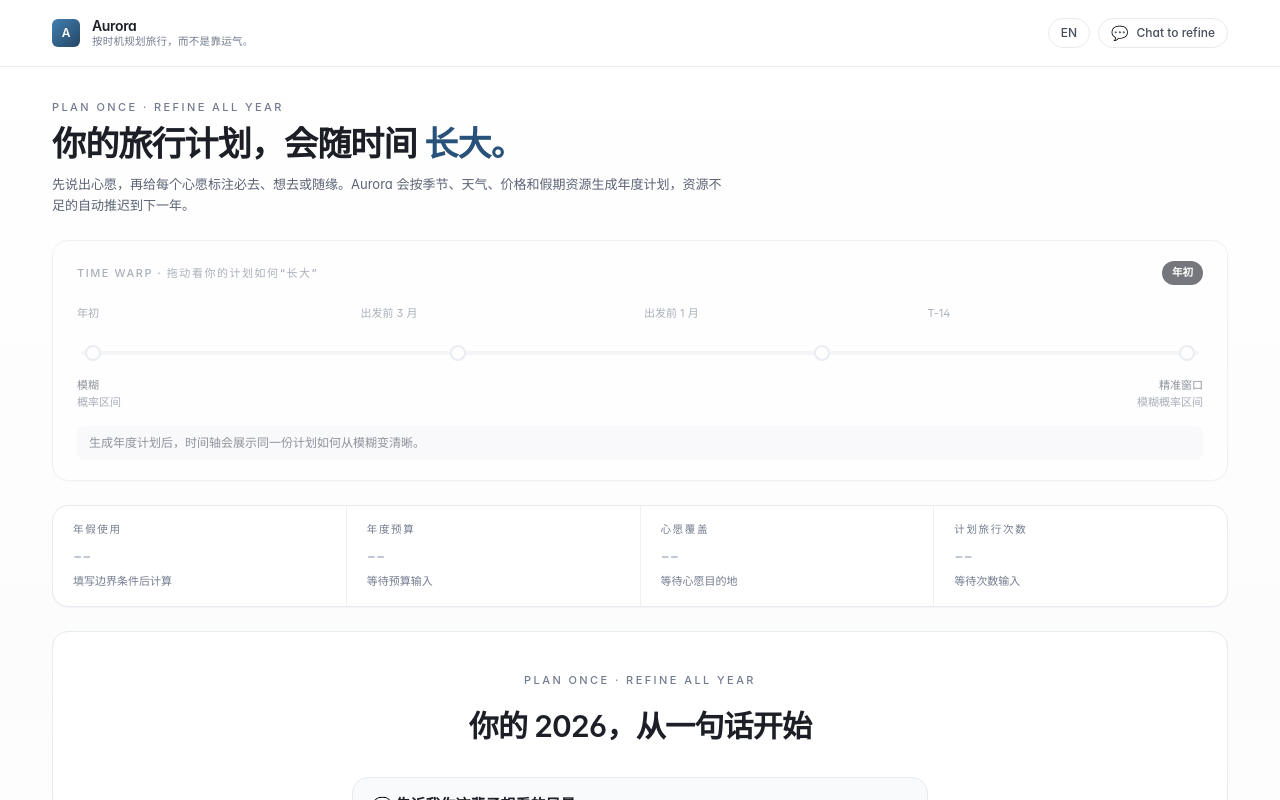
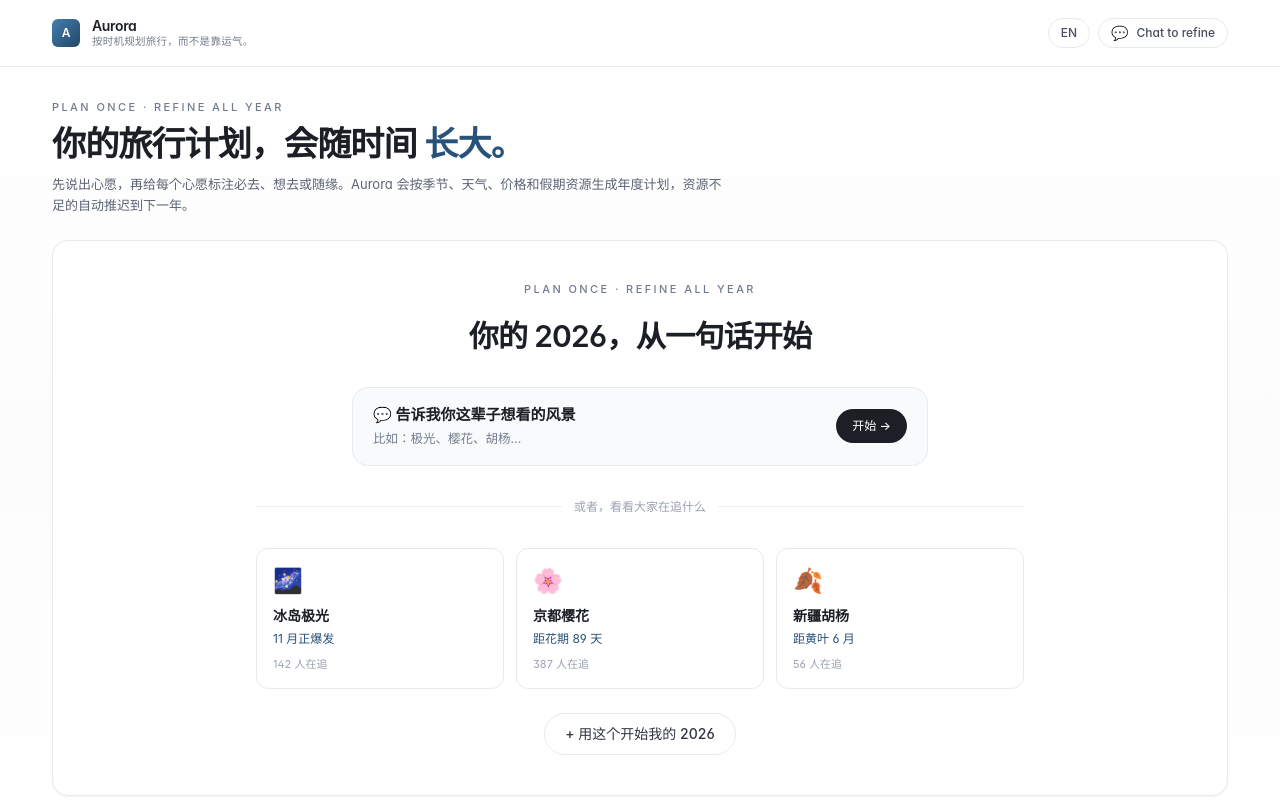
Before and after one commit to youzuos/aurora-travel, a Next.js app: page / in a window 1280 px wide. Shown: the top 800 px of the page. Built offline with nearby package versions, Linux system fonts and the light colour scheme; a web font is replaced by a local one.

Commit message:
Update homepage plan hierarchy

```diff
--- a/app/page.tsx
+++ b/app/page.tsx
@@ -138,12 +138,37 @@
           )}
         </section>
 
-        <TimeWarp lang={lang} warp={warp} disabled={!hasPlan} onChange={setWarp} />
-        <MaturitySummary lang={lang} warp={warp} trips={trips} />
-        <PriceAlert lang={lang} warp={warp} hasPlan={hasPlan} />
-        <Stats lang={lang} profile={profile} trips={trips} deferredTrips={deferredTrips} />
+        {!hasPlan && (
+          <YearView
+            lang={lang}
+            warp={warp}
+            trips={trips}
+            deferredTrips={deferredTrips}
+            onSelectTrip={setSelectedTrip}
+            onOpenPlanner={() => openPlanner()}
+            onStartWithWishlist={openPlanner}
+          />
+        )}
 
-        {selectedTrip ? (
+        {hasPlan && !selectedTrip && (
+          <>
+            <YearView
+              lang={lang}
+              warp={warp}
+              trips={trips}
+              deferredTrips={deferredTrips}
+              onSelectTrip={setSelectedTrip}
+              onOpenPlanner={() => openPlanner()}
+              onStartWithWishlist={openPlanner}
+            />
+            <TimeWarp lang={lang} warp={warp} onChange={setWarp} />
+            <MaturitySummary lang={lang} warp={warp} trips={trips} />
+            <PriceAlert lang={lang} warp={warp} hasPlan={hasPlan} />
+            <Stats lang={lang} profile={profile} trips={trips} deferredTrips={deferredTrips} />
+          </>
+        )}
+
+        {hasPlan && selectedTrip && (
           <TripView
             lang={lang}
             destinationId={selectedTrip}
@@ -152,16 +177,6 @@
             profile={profile}
             onBack={() => setSelectedTrip(null)}
             onOpenPlanner={() => openPlanner()}
-          />
-        ) : (
-          <YearView
-            lang={lang}
-            warp={warp}
-            trips={trips}
-            deferredTrips={deferredTrips}
-            onSelectTrip={setSelectedTrip}
-            onOpenPlanner={() => openPlanner()}
-            onStartWithWishlist={openPlanner}
           />
         )}
 
```
Also changed, not shown: 2 other files (tests, documents, lock files or other folders).
